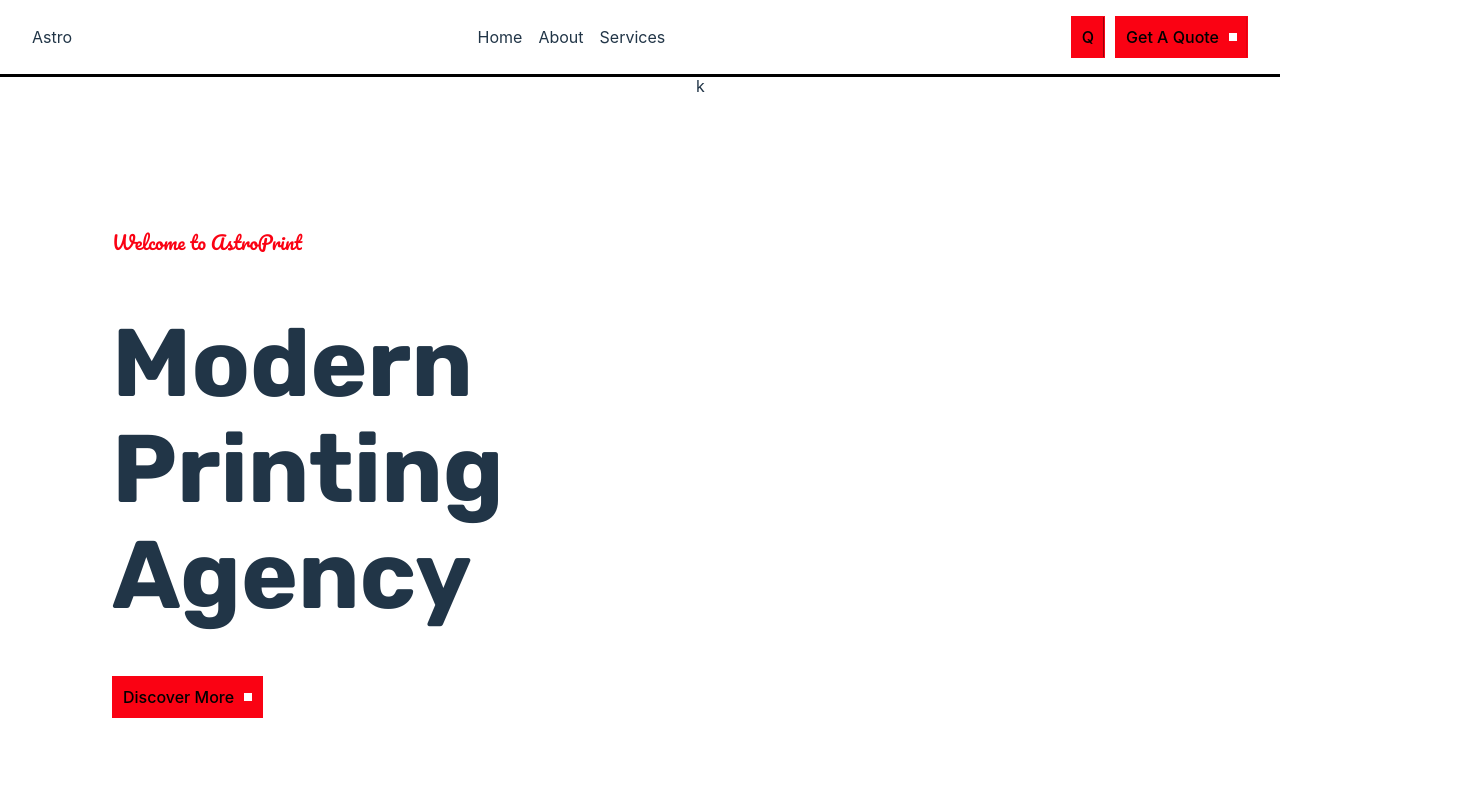
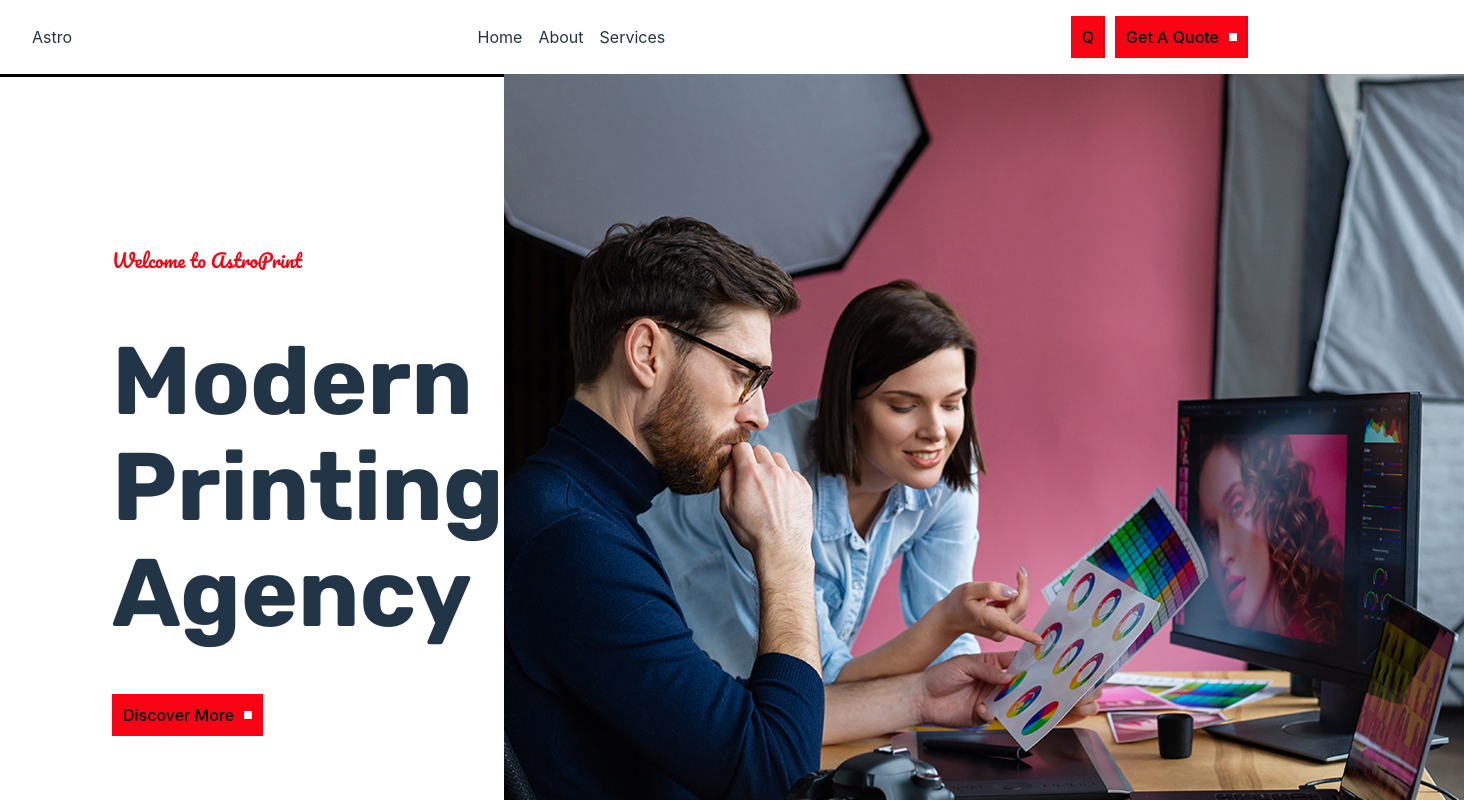
Before and after one commit to Successagent/AstroPrint, a React (Vite) app: page / in a window 1280 px wide. Shown: the top 800 px of the page, 1464 px wide, since content can reach past the window. Built offline with nearby package versions, Linux system fonts and the light colour scheme.

Commit message:
style: update hero

```diff
--- a/src/pages/Home/index.jsx
+++ b/src/pages/Home/index.jsx
@@ -1,4 +1,5 @@
 import React, { useState } from "react";
+import heroImg from "../../assets/hero_img.jpg";
 import Header from "../../components/Header";
 import Footer from "../../components/Footer";
 import "./style.css";
@@ -11,10 +12,19 @@ function Home() {
       <section className="hero">
         <div className="hero__text">
           <h3 className="sect__sub_header">Welcome to AstroPrint</h3>
-          <h1> Modern Printing Agency</h1>
+          <h1>
+            {" "}
+            Modern
+            <br />
+            Printing
+            <br />
+            Agency
+          </h1>
           <Button>Discover More</Button>
         </div>
-        <div className="hero__img">k</div>
+        <div className="hero__img">
+          <img src={heroImg} alt="" />
+        </div>
       </section>
       <section>
         <h3 className="sect__sub_header">Our Core Features</h3>
--- a/src/pages/Home/style.css
+++ b/src/pages/Home/style.css
@@ -1,6 +1,6 @@
 .hero {
   display: flex;
-  height: 100vh;
+  min-height: 100vh;
 }
 
 .hero__text,
```
Also changed, not shown: src/assets/hero_img.jpg (added).
